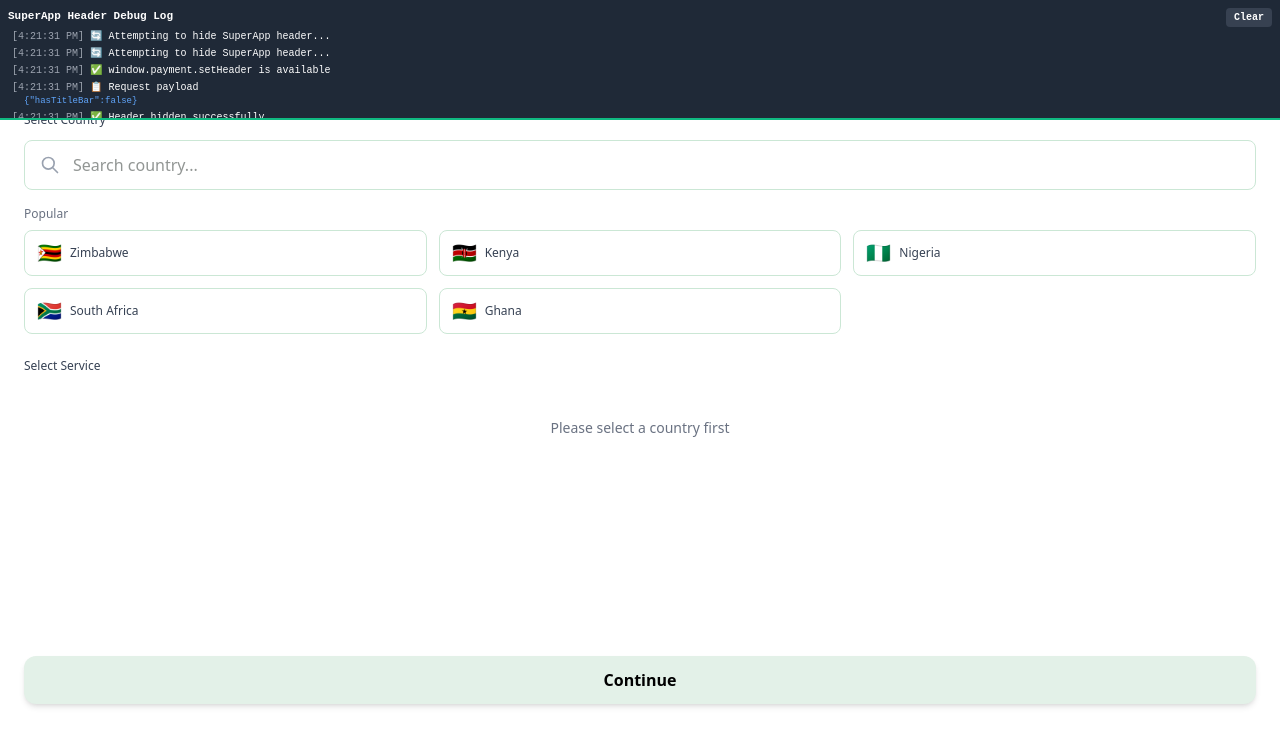
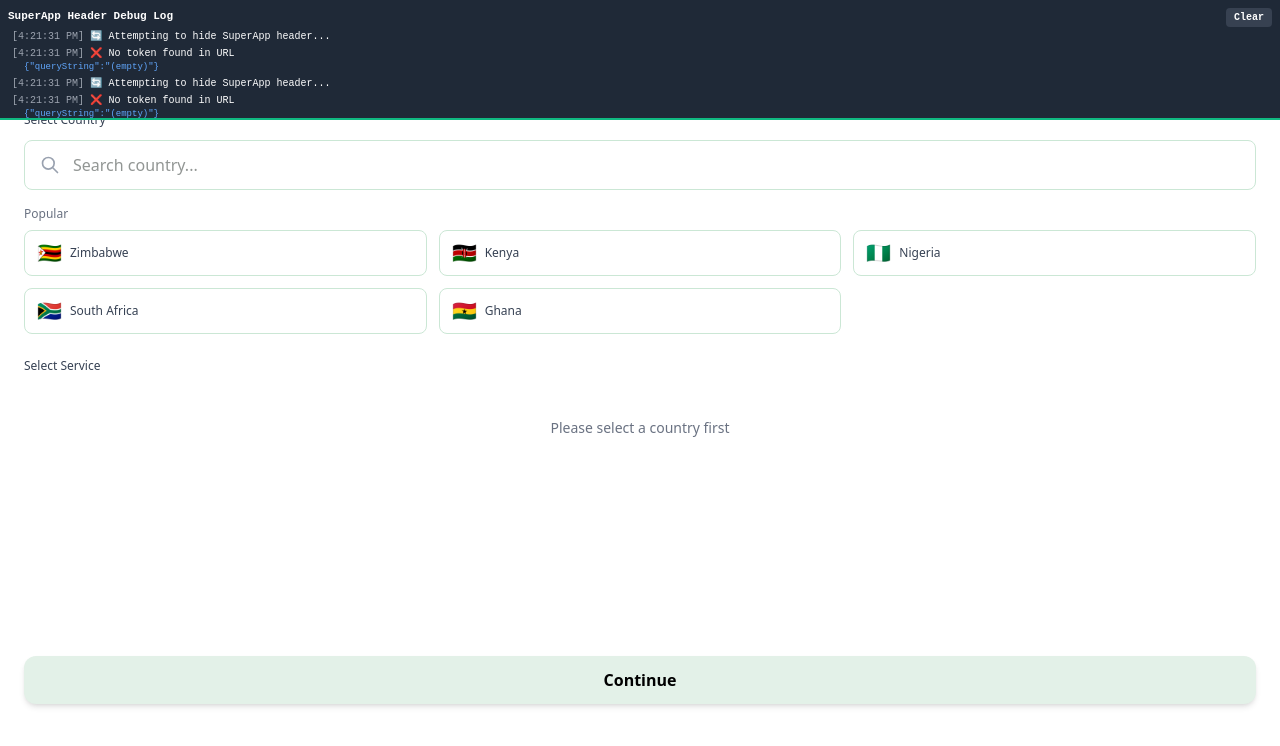
Before and after one commit to khomabhena/h5-bill-payments, a React (Vite) app: page / in a window 1280 px wide. Shown: the top 746 px of the page. Built offline with nearby package versions, Linux system fonts and the light colour scheme.

Commit message:
Add URL token presence debug logging to App UI

```diff
--- a/src/App.jsx
+++ b/src/App.jsx
@@ -60,6 +60,37 @@ function App() {
     }, 100);
 
     return () => clearTimeout(timer);
+  }, []);
+
+  // Debug log for SuperApp token presence (mirrors airtime app behaviour)
+  useEffect(() => {
+    const urlToken = new URLSearchParams(window.location.search).get('token');
+
+    if (urlToken) {
+      const preview = urlToken.length > 8 ? `${urlToken.substring(0, 4)}...${urlToken.substring(urlToken.length - 4)}` : urlToken;
+      setHeaderDebugLog(prev => [
+        ...prev,
+        {
+          time: new Date().toLocaleTimeString(),
+          msg: '✅ URL token detected',
+          data: {
+            tokenPreview: preview,
+            length: urlToken.length
+          }
+        }
+      ]);
+    } else {
+      setHeaderDebugLog(prev => [
+        ...prev,
+        {
+          time: new Date().toLocaleTimeString(),
+          msg: '❌ No token found in URL',
+          data: {
+            queryString: window.location.search || '(empty)'
+          }
+        }
+      ]);
+    }
   }, []);
 
   return (
```
